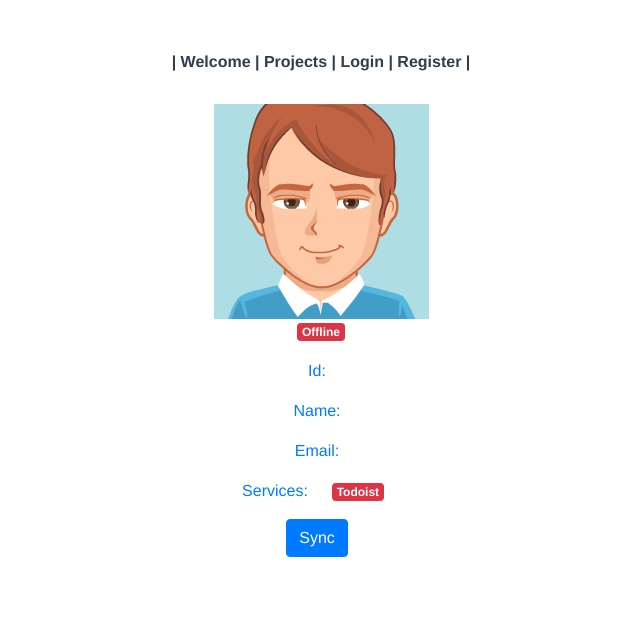
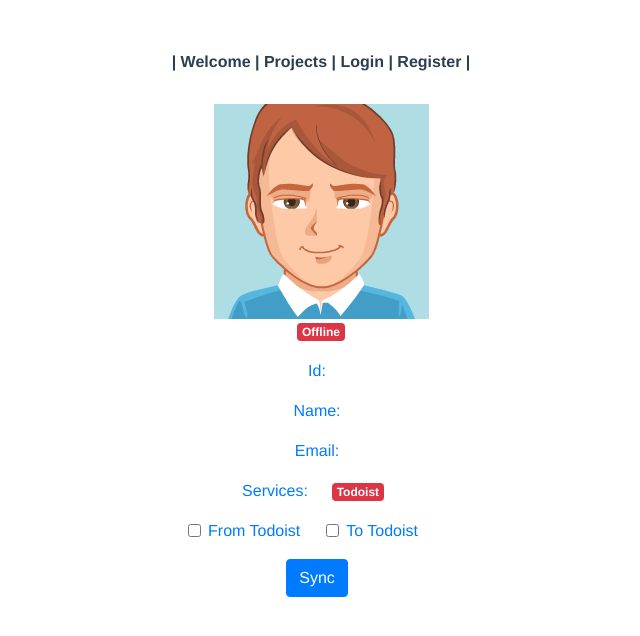
Before and after one commit to Pitonchig/personal-time-and-progress-bar-front, a Vue app in the folder frontend/: page /user in a window 1280 px wide. Shown: the top 636 px of the page, without its empty margins (319-959 px from the left). Built offline with nearby package versions, Linux system fonts and the light colour scheme.

Commit message:
sync direction checkboxes added

```diff
--- a/frontend/src/components/User.vue
+++ b/frontend/src/components/User.vue
@@ -30,6 +30,16 @@
                     'badge-primary': getUserInfo.isTodoistLinked,
                     'badge-danger': !getUserInfo.isTodoistLinked,
                 }" > Todoist </span>
+        </div>
+        <div class="mb-3">
+          <span class="mr-3 col-1">
+            <input type="checkbox" class="form-check-input" ref="fromCheck" id="fromCheck">
+            <label class="form-check-label text-primary" for="fromCheck">From Todoist</label>
+          </span>
+          <span class="mr-3 col-2">
+            <input type="checkbox" class="form-check-input" ref="toCheck" id="toCheck">
+            <label class="form-check-label text-primary" for="toCheck">To Todoist</label>
+          </span>
         </div>
         <div class="mb-3">
                 <button type="button" class="btn btn-primary mr-2 mb-2 mb-sm-0" @click="onSync()">Sync</button>
@@ -86,8 +96,8 @@ export default {
 
     onSync: function() {
         console.log('[UI:User] sync tasks');
-        var from = true;
-        var to = true;
+        var from = this.$refs.fromCheck.checked;
+        var to = this.$refs.toCheck.checked;
         this.$store.dispatch('syncTasks', {from, to});
     },
   }
--- a/frontend/src/store.js
+++ b/frontend/src/store.js
@@ -151,10 +151,7 @@ export default new Vuex.Store({
         api.registerUser(user, password, email)
           .then(response => {
             console.log("Response: '" + response.data + "' with status: " + response.status);
-            commit('LOGIN', {
-              userId: response.data.id,
-              userName: user,
-            });
+            commit('LOGIN', response.data);
             resolve(response)
           })
         .catch(error => {
```
